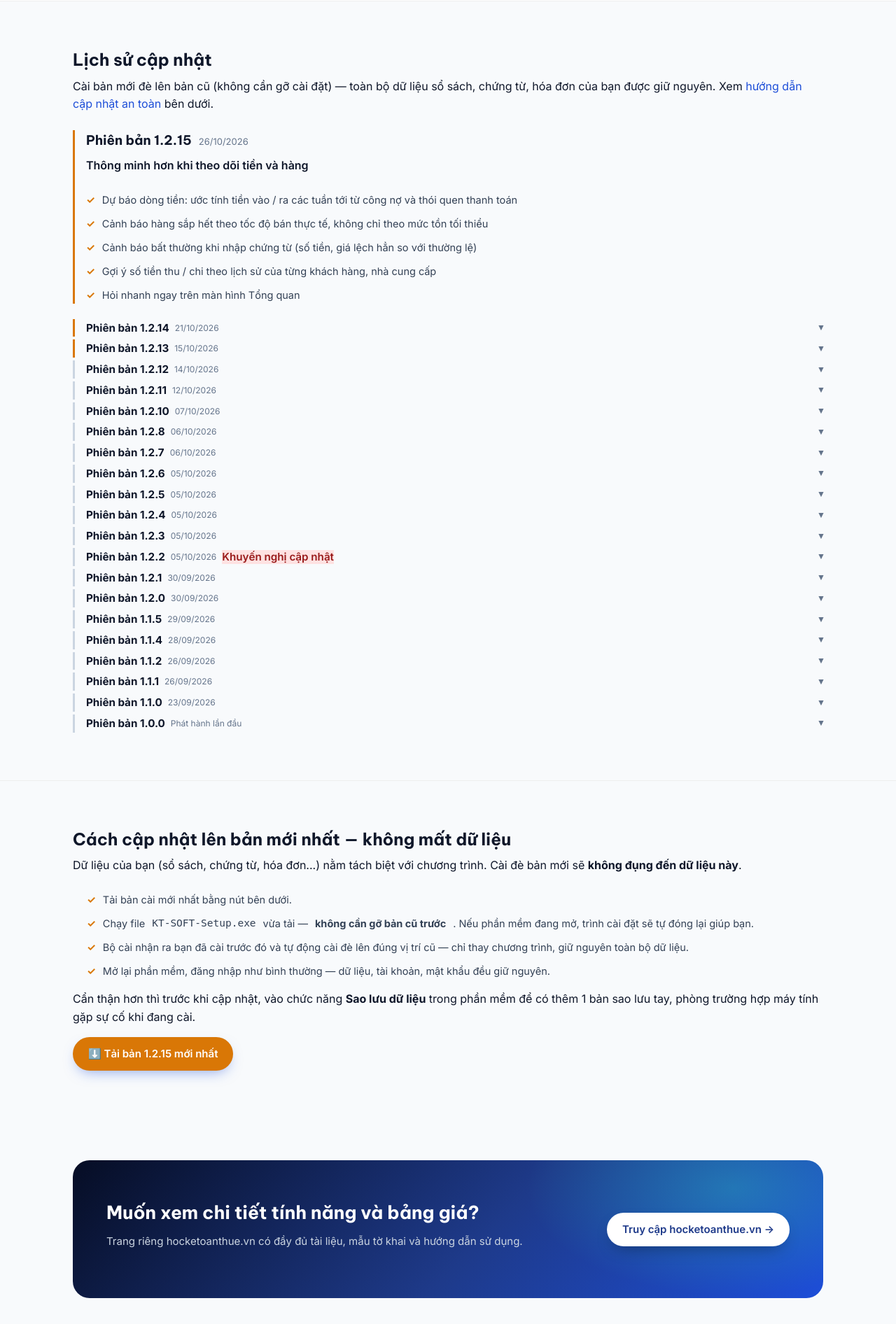
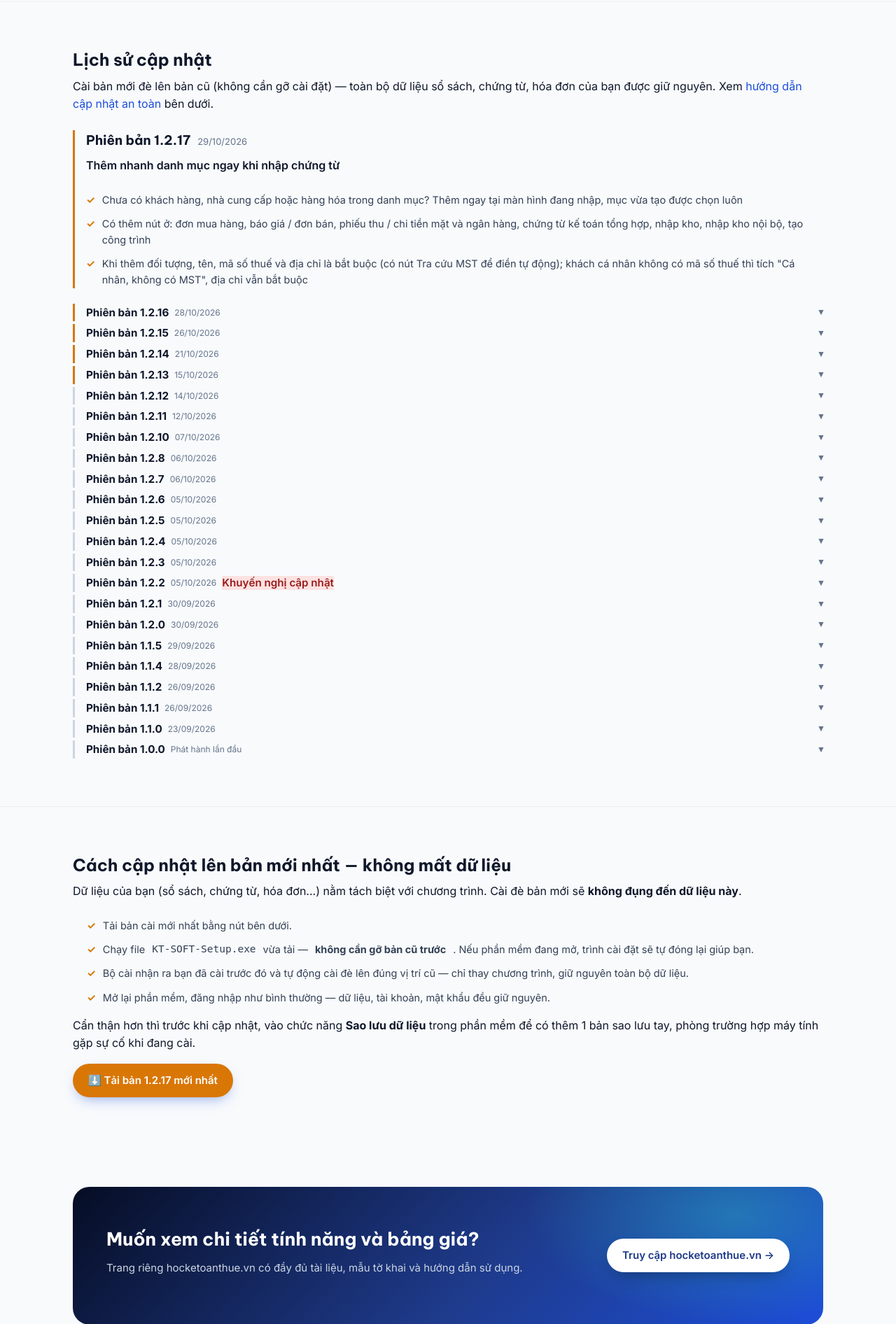
Before and after one commit to hoangnamcnc-ioc/kt-soft-web, a PHP site: page /san-pham-ke-toan.php in a window 1280 px wide. Shown: the part 2431-4323 px from the top of the page at 70% size. Run offline with PHP 8.4, Linux system fonts and the light colour scheme.

Commit message:
KT-SOFT 1.2.17: nhat ky cap nhat + version

```diff
--- a/kt-soft-version.json
+++ b/kt-soft-version.json
@@ -1 +1 @@
-{"version":"1.2.14","ngay":"2026-10-21","ghi_chu":"Tro ly thong minh tren Tong quan, goi y gia/dinh khoan/han thanh toan, tra cuu MST, han muc cong no, thu-tra tien ngay, thao tac nhanh","tai_ve":"https://kt-soft.vn/download.php?p=ke-toan"}
+{"version":"1.2.17","ngay":"2026-10-29","ghi_chu":"Them nhanh khach hang/nha cung cap/hang hoa tren don mua, bao gia, phieu thu chi, nhap kho, cong trinh; bat buoc nhap MST va dia chi khi them doi tuong","tai_ve":"https://kt-soft.vn/download.php?p=ke-toan"}
--- a/san-pham-ke-toan.php
+++ b/san-pham-ke-toan.php
@@ -113,9 +113,30 @@ $daDanhGia = !empty($_COOKIE['danhgia_ke-toan']);
 
     <div class="changelog-item" style="border-left:3px solid var(--ketoan, #d97706); padding-left:16px; margin-bottom:22px;">
       <div style="display:flex; align-items:baseline; gap:10px; flex-wrap:wrap;">
-        <h3 style="margin:0;">Phiên bản 1.2.15</h3>
-        <span class="muted" style="font-size:13px;">26/10/2026</span>
+        <h3 style="margin:0;">Phiên bản 1.2.17</h3>
+        <span class="muted" style="font-size:13px;">29/10/2026</span>
       </div>
+      <p style="font-weight:600; margin:8px 0 4px;">Thêm nhanh danh mục ngay khi nhập chứng từ</p>
+      <ul class="feature-list" style="--card-accent: var(--ketoan);">
+        <li>Chưa có khách hàng, nhà cung cấp hoặc hàng hóa trong danh mục? Thêm ngay tại màn hình đang nhập, mục vừa tạo được chọn luôn</li>
+        <li>Có thêm nút ở: đơn mua hàng, báo giá / đơn bán, phiếu thu / chi tiền mặt và ngân hàng, chứng từ kế toán tổng hợp, nhập kho, nhập kho nội bộ, tạo công trình</li>
+        <li>Khi thêm đối tượng, tên, mã số thuế và địa chỉ là bắt buộc (có nút Tra cứu MST để điền tự động); khách cá nhân không có mã số thuế thì tích "Cá nhân, không có MST", địa chỉ vẫn bắt buộc</li>
+      </ul>
+    </div>
+
+    <details class="changelog-item" style="border-left:3px solid var(--ketoan, #d97706); padding-left:16px; margin-bottom:22px;">
+      <summary><strong>Phiên bản 1.2.16</strong> <span class="muted" style="font-size:13px;">28/10/2026</span></summary>
+      <p style="font-weight:600; margin:8px 0 4px;">Cập nhật ngưỡng miễn thuế hộ kinh doanh</p>
+      <ul class="feature-list" style="--card-accent: var(--ketoan);">
+        <li>Công cụ tính thuế hộ kinh doanh dùng ngưỡng doanh thu 1 tỷ đồng/năm (trước đây 200 triệu): doanh thu từ 1 tỷ trở xuống được miễn thuế GTGT và TNCN</li>
+        <li>Căn cứ: Luật 09/2026/QH16, Nghị định 68/2026/NĐ-CP đã được Nghị định 141/2026/NĐ-CP sửa đổi</li>
+        <li>Thuế TNCN theo phương án tính tỷ lệ phần trăm được tính trên phần doanh thu vượt 1 tỷ</li>
+        <li>Có lời nhắc đối chiếu mức trừ 500 triệu ở Điều 5 Nghị định 68 (cá nhân nhiều ngành nghề, địa điểm hoặc hợp đồng thuê)</li>
+      </ul>
+    </details>
+
+    <details class="changelog-item" style="border-left:3px solid var(--ketoan, #d97706); padding-left:16px; margin-bottom:22px;">
+      <summary><strong>Phiên bản 1.2.15</strong> <span class="muted" style="font-size:13px;">26/10/2026</span></summary>
       <p style="font-weight:600; margin:8px 0 4px;">Thông minh hơn khi theo dõi tiền và hàng</p>
       <ul class="feature-list" style="--card-accent: var(--ketoan);">
         <li>Dự báo dòng tiền: ước tính tiền vào / ra các tuần tới từ công nợ và thói quen thanh toán</li>
@@ -124,7 +145,7 @@ $daDanhGia = !empty($_COOKIE['danhgia_ke-toan']);
         <li>Gợi ý số tiền thu / chi theo lịch sử của từng khách hàng, nhà cung cấp</li>
         <li>Hỏi nhanh ngay trên màn hình Tổng quan</li>
       </ul>
-    </div>
+    </details>
 
     <details class="changelog-item" style="border-left:3px solid var(--ketoan, #d97706); padding-left:16px; margin-bottom:22px;">
       <summary><strong>Phiên bản 1.2.14</strong> <span class="muted" style="font-size:13px;">21/10/2026</span></summary>
@@ -417,7 +438,7 @@ $daDanhGia = !empty($_COOKIE['danhgia_ke-toan']);
       có thêm 1 bản sao lưu tay, phòng trường hợp máy tính gặp sự cố khi đang cài.
     </p>
     <div class="cta-row">
-      <a href="download.php?p=ke-toan" class="btn" style="background:var(--ketoan);">⬇️ Tải bản 1.2.15 mới nhất</a>
+      <a href="download.php?p=ke-toan" class="btn" style="background:var(--ketoan);">⬇️ Tải bản 1.2.17 mới nhất</a>
     </div>
   </div>
 </section>
```
